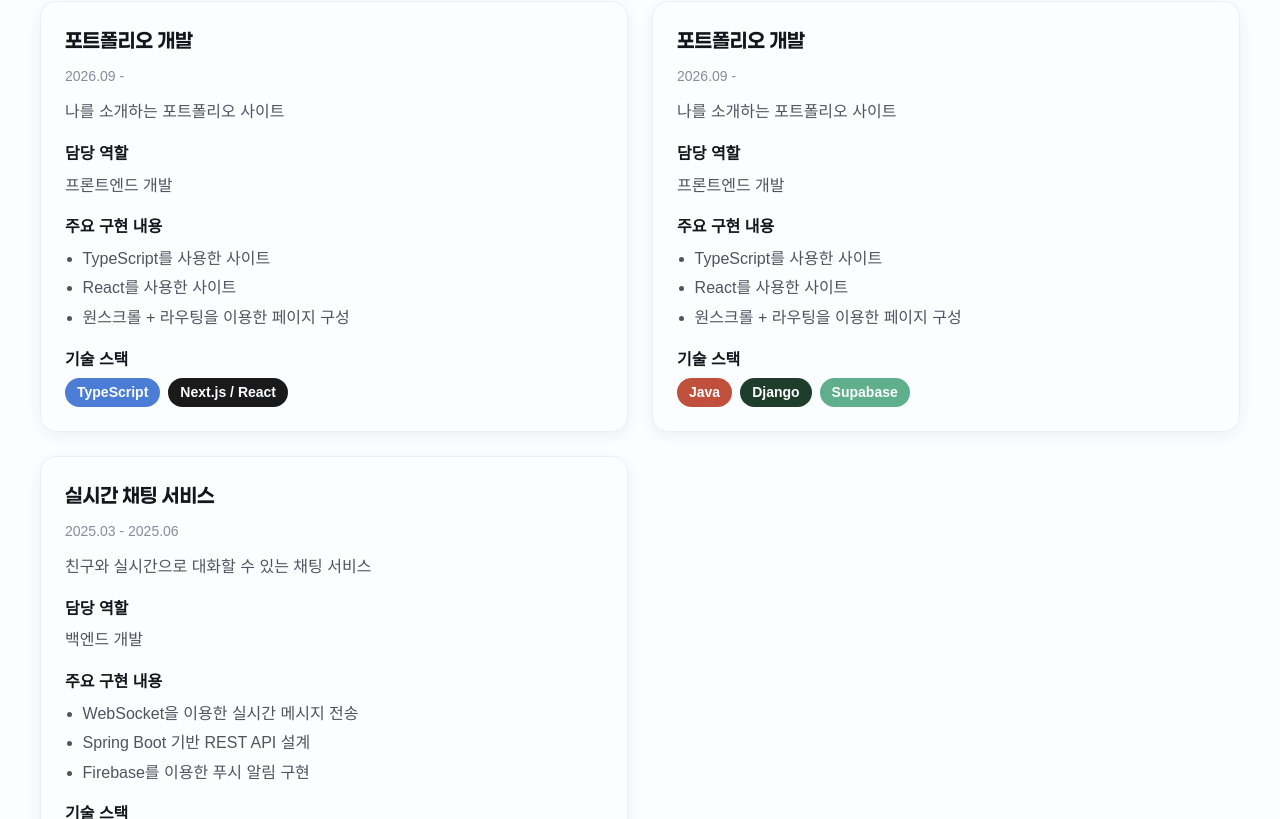
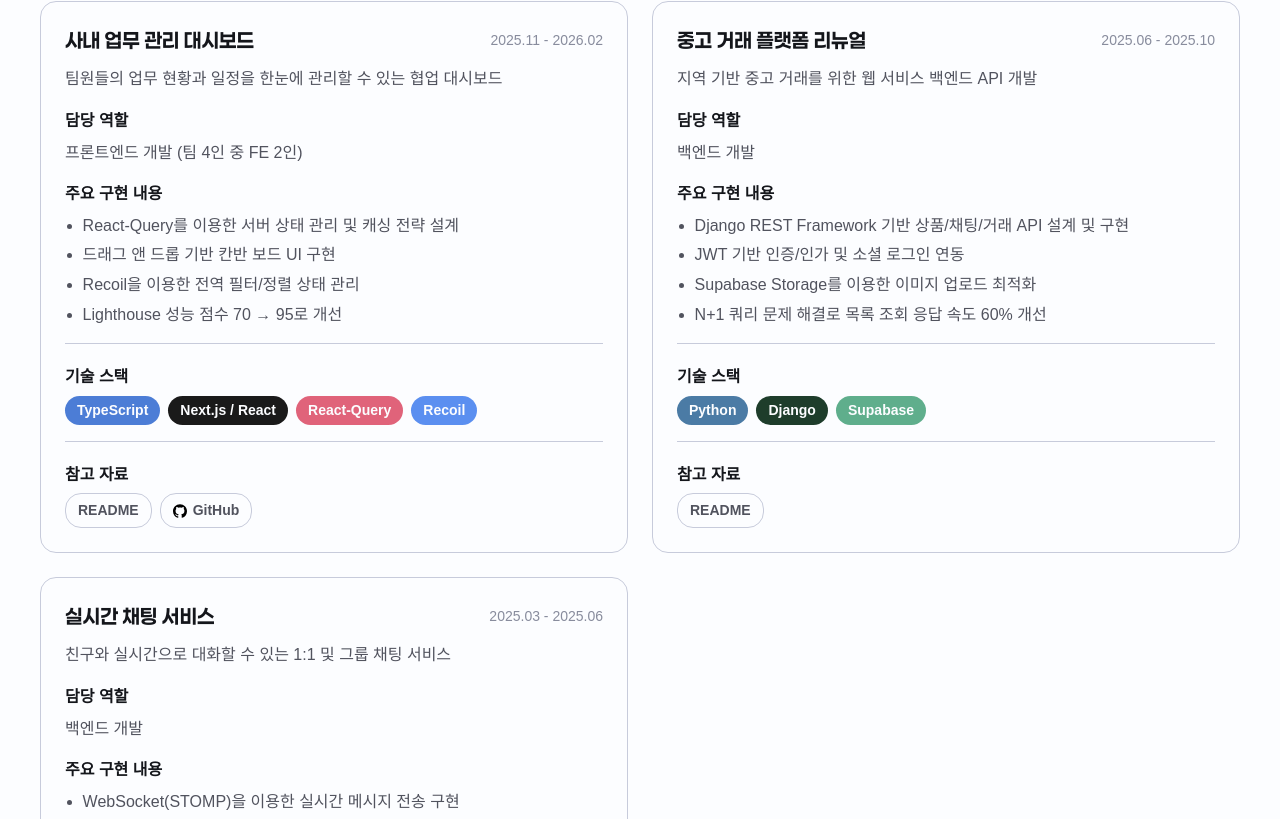
Before and after one commit to SeongmoAhn/Portfolio-Site, a React (Vite) app: page / in a window 1280 px wide. Shown: the part 1801-2620 px from the top of the page. Built offline with nearby package versions, Linux system fonts and the light colour scheme; a web font is replaced by a local one.

Commit message:
Projects css 디테일 & 참고자료 부분 추가

```diff
--- a/package.json
+++ b/package.json
@@ -12,7 +12,9 @@
   "dependencies": {
     "react": "^19.2.8",
     "react-dom": "^19.2.8",
-    "react-router-dom": "^7.18.3"
+    "react-markdown": "^10.1.0",
+    "react-router-dom": "^7.18.3",
+    "remark-gfm": "^4.0.1"
   },
   "devDependencies": {
     "@types/node": "^24.13.3",
--- /dev/null
+++ b/src/components/common/Modal/Modal.module.css
@@ -0,0 +1,55 @@
+.overlay {
+    position: fixed;
+    top: 0;
+    left: 0;
+    width: 100%;
+    height: 100%;
+    background: rgba(20, 22, 27, 0.5);
+    display: flex;
+    align-items: center;
+    justify-content: center;
+    padding: 24px;
+}
+
+.modal {
+    display: flex;
+    flex-direction: column;
+    width: 100%;
+    max-width: 960px;
+    max-height: 90vh;
+    background: var(--gray-0);
+    border-radius: var(--radius-lg);
+    box-shadow: 0 8px 32px rgba(20, 22, 27, 0.16);
+    overflow: hidden;
+}
+
+.header {
+    display: flex;
+    align-items: center;
+    justify-content: space-between;
+    padding: 16px 20px;
+    border-bottom: 1px solid var(--gray-300);
+}
+
+.title {
+    font: var(--font-h3);
+}
+
+.closeButton {
+    border: none;
+    background: none;
+    cursor: pointer;
+    font-size: 1.1rem;
+    line-height: 1;
+    color: var(--gray-500);
+    padding: 4px;
+}
+
+.closeButton:hover {
+    color: var(--gray-900);
+}
+
+.content {
+    padding: 20px;
+    overflow-y: auto;
+}
--- /dev/null
+++ b/src/components/common/Modal/Modal.tsx
@@ -0,0 +1,37 @@
+import {useEffect} from "react";
+import type {ReactNode} from "react";
+import styles from "./Modal.module.css";
+
+interface ModalProps {
+  title: string;
+  onClose: () => void;
+  children: ReactNode;
+}
+
+export default function Modal({title, onClose, children}: ModalProps) {
+  useEffect(() => {
+    const handleKeyDown = (e: KeyboardEvent) => {
+      if (e.key === "Escape") onClose();
+    };
+    document.addEventListener("keydown", handleKeyDown);
+    document.body.style.overflow = "hidden";
+    return () => {
+      document.removeEventListener("keydown", handleKeyDown);
+      document.body.style.overflow = "";
+    };
+  }, [onClose]);
+
+  return (
+    <div className={styles.overlay} onClick={onClose}>
+      <div className={styles.modal} onClick={(e) => e.stopPropagation()}>
+        <div className={styles.header}>
+          <h3 className={styles.title}>{title}</h3>
+          <button className={styles.closeButton} onClick={onClose} aria-label="닫기">
+            ✕
+          </button>
+        </div>
+        <div className={styles.content}>{children}</div>
+      </div>
+    </div>
+  );
+}
--- a/src/data/projects.ts
+++ b/src/data/projects.ts
@@ -3,25 +3,38 @@ import {allSkills} from "./skills";
 
 export const projectItems: Project[] = [
   {
-    name: "포트폴리오 개발",
-    period: "2026.09 -",
-    summary: "나를 소개하는 포트폴리오 사이트",
-    role: "프론트엔드 개발",
-    description: ["TypeScript를 사용한 사이트", "React를 사용한 사이트", "원스크롤 + 라우팅을 이용한 페이지 구성"],
+    name: "사내 업무 관리 대시보드",
+    period: "2025.11 - 2026.02",
+    summary: "팀원들의 업무 현황과 일정을 한눈에 관리할 수 있는 협업 대시보드",
+    role: "프론트엔드 개발 (팀 4인 중 FE 2인)",
+    description: [
+      "React-Query를 이용한 서버 상태 관리 및 캐싱 전략 설계",
+      "드래그 앤 드롭 기반 칸반 보드 UI 구현",
+      "Recoil을 이용한 전역 필터/정렬 상태 관리",
+      "Lighthouse 성능 점수 70 → 95로 개선",
+    ],
     techStack: [
       allSkills.find((s) => s.name === "TypeScript")!,
       allSkills.find((s) => s.name === "Next.js / React")!,
+      allSkills.find((s) => s.name === "React-Query")!,
+      allSkills.find((s) => s.name === "Recoil")!,
     ],
     readmePath: "/readmes/test.md",
+    githubUrl: "https://github.com/SeongmoAhn",
   },
   {
-    name: "포트폴리오 개발",
-    period: "2026.09 -",
-    summary: "나를 소개하는 포트폴리오 사이트",
-    role: "프론트엔드 개발",
-    description: ["TypeScript를 사용한 사이트", "React를 사용한 사이트", "원스크롤 + 라우팅을 이용한 페이지 구성"],
+    name: "중고 거래 플랫폼 리뉴얼",
+    period: "2025.06 - 2025.10",
+    summary: "지역 기반 중고 거래를 위한 웹 서비스 백엔드 API 개발",
+    role: "백엔드 개발",
+    description: [
+      "Django REST Framework 기반 상품/채팅/거래 API 설계 및 구현",
+      "JWT 기반 인증/인가 및 소셜 로그인 연동",
+      "Supabase Storage를 이용한 이미지 업로드 최적화",
+      "N+1 쿼리 문제 해결로 목록 조회 응답 속도 60% 개선",
+    ],
     techStack: [
-      allSkills.find((s) => s.name === "Java")!,
+      allSkills.find((s) => s.name === "Python")!,
       allSkills.find((s) => s.name === "Django")!,
       allSkills.find((s) => s.name === "Supabase")!,
     ],
@@ -30,14 +43,20 @@ export const projectItems: Project[] = [
   {
     name: "실시간 채팅 서비스",
     period: "2025.03 - 2025.06",
-    summary: "친구와 실시간으로 대화할 수 있는 채팅 서비스",
+    summary: "친구와 실시간으로 대화할 수 있는 1:1 및 그룹 채팅 서비스",
     role: "백엔드 개발",
-    description: ["WebSocket을 이용한 실시간 메시지 전송", "Spring Boot 기반 REST API 설계", "Firebase를 이용한 푸시 알림 구현"],
+    description: [
+      "WebSocket(STOMP)을 이용한 실시간 메시지 전송 구현",
+      "Spring Boot 기반 REST API 설계 및 Swagger 문서화",
+      "Firebase Cloud Messaging을 이용한 푸시 알림 구현",
+      "동시 접속 1,000명 기준 부하 테스트 및 서버 튜닝",
+    ],
     techStack: [
       allSkills.find((s) => s.name === "Kotlin")!,
       allSkills.find((s) => s.name === "Spring (Boot)")!,
       allSkills.find((s) => s.name === "Firebase")!,
     ],
     readmePath: "/readmes/test.md",
+    githubUrl: "https://github.com/SeongmoAhn",
   },
 ];
--- a/src/pages/Home/sections/Projects/Projects.module.css
+++ b/src/pages/Home/sections/Projects/Projects.module.css
@@ -18,9 +18,25 @@
     gap: 12px;
     padding: 24px;
     border-radius: var(--radius-lg);
-    border: 1px solid var(--gray-100);
+    border: 1px solid var(--gray-300);
     background: var(--gray-0);
+    transition: border-color 0.15s ease, background-color 0.15s ease;
+}
+
+.card:hover {
+    border-color: var(--blue-700);
     box-shadow: 0 4px 16px rgba(20, 22, 27, 0.06);
+    background: var(--blue-50);
+}
+
+.card:hover .divider {
+    border-top-color: var(--blue-700);
+}
+
+.top {
+    display: flex;
+    align-items: center;
+    justify-content: space-between;
 }
 
 .name {
@@ -84,6 +100,51 @@
     font-weight: 600;
 }
 
+.divider {
+    border: none;
+    border-top: 1px solid var(--gray-300);
+    margin: 4px 0;
+    transition: border-color 0.15s ease;
+}
+
+.references {
+    display: flex;
+    gap: 8px;
+}
+
+.refButton {
+    display: inline-flex;
+    align-items: center;
+    gap: 6px;
+    border: 1px solid var(--gray-300);
+    border-radius: var(--radius-lg);
+    background: var(--gray-0);
+    padding: 6px 12px;
+    font: var(--font-small);
+    font-weight: 600;
+    color: var(--gray-700);
+    cursor: pointer;
+    text-decoration: none;
+    transition: border-color 0.15s ease, color 0.15s ease;
+}
+
+.refButton:hover {
+    border-color: var(--blue-700);
+    color: var(--blue-700);
+}
+
+.refIcon {
+    width: 14px;
+    height: 14px;
+}
+
+.previewImage {
+    width: 100%;
+    border-radius: var(--radius-lg);
+    border: 1px solid var(--gray-300);
+    object-fit: cover;
+}
+
 @media (max-width: 720px) {
     .grid {
         grid-template-columns: 1fr;
--- a/src/pages/Home/sections/Projects/Projects.tsx
+++ b/src/pages/Home/sections/Projects/Projects.tsx
@@ -1,16 +1,27 @@
+import {useState} from "react";
 import styles from "./Projects.module.css";
 import {projectItems} from "../../../../data/projects.ts";
+import type {Project} from "../../../../types";
+import ReadmeModal from "./ReadmeModal";
+import githubIcon from "../../../../assets/icons/github.svg";
 
 export default function Projects() {
+  const [readmeProject, setReadmeProject] = useState<Project | null>(null);
+
   return (
+    // 프로젝트 섹션
     <section id="projects" className={`${styles.section} section container`}>
       <h2 className={styles.title}>PROJECTS</h2>
 
       <div className={styles.grid}>
+        {/*projectItems에서 프로젝트 정보를 하나씩 읽어서 map()*/}
         {projectItems.map((project, index) => (
           <div key={`${project.name}-${index}`} className={styles.card}>
-            <h3 className={styles.name}>{project.name}</h3>
-            <span className={styles.period}>{project.period}</span>
+            {/*프로젝트 소개 부분*/}
+            <div className={styles.top}>
+              <h3 className={styles.name}>{project.name}</h3>
+              <span className={styles.period}>{project.period}</span>
+            </div>
             <p className={styles.summary}>{project.summary}</p>
 
             <div className={styles.field}>
@@ -27,6 +38,9 @@ export default function Projects() {
               </ul>
             </div>
 
+            <hr className={styles.divider}/>
+
+            {/*기술 스택 부분*/}
             <div className={styles.field}>
               <span className={styles.label}>기술 스택</span>
               <ul className={styles.techStack}>
@@ -42,9 +56,48 @@ export default function Projects() {
                 ))}
               </ul>
             </div>
+
+            <hr className={styles.divider}/>
+
+            {/*READ, Git, Image 등 참고자료 부분*/}
+            <div className={styles.field}>
+              <span className={styles.label}>참고 자료</span>
+              <div className={styles.references}>
+                <button
+                  type="button"
+                  className={styles.refButton}
+                  onClick={() => setReadmeProject(project)}
+                >
+                  README
+                </button>
+                {project.githubUrl && (
+                  <a
+                    href={project.githubUrl}
+                    target="_blank"
+                    rel="noreferrer"
+                    className={styles.refButton}
+                  >
+                    <img src={githubIcon} alt="" className={styles.refIcon}/>
+                    GitHub
+                  </a>
+                )}
+              </div>
+              {project.imageUrl && (
+                <img
+                  src={project.imageUrl}
+                  alt={`${project.name} 스크린샷`}
+                  className={styles.previewImage}
+                />
+              )}
+            </div>
+
           </div>
         ))}
       </div>
+
+      {readmeProject && (
+        <ReadmeModal project={readmeProject} onClose={() => setReadmeProject(null)}/>
+      )}
     </section>
   );
 }
--- /dev/null
+++ b/src/pages/Home/sections/Projects/ReadmeModal.tsx
@@ -0,0 +1,52 @@
+import {useEffect, useState} from "react";
+import ReactMarkdown from "react-markdown";
+import remarkGfm from "remark-gfm";
+import Modal from "../../../../components/common/Modal/Modal";
+import type {Project} from "../../../../types";
+import styles from "./ReadmeModal.module.css";
+
+interface ReadmeModalProps {
+  project: Project;
+  onClose: () => void;
+}
+
+export default function ReadmeModal({project, onClose}: ReadmeModalProps) {
+  const [content, setContent] = useState("");
+  const [status, setStatus] = useState<"loading" | "done" | "error">("loading");
+
+  useEffect(() => {
+    let cancelled = false;
+    setStatus("loading");
+
+    fetch(project.readmePath)
+      .then((res) => {
+        if (!res.ok) throw new Error("README를 불러오지 못했습니다.");
+        return res.text();
+      })
+      .then((text) => {
+        if (cancelled) return;
+        setContent(text);
+        setStatus("done");
+      })
+      .catch(() => {
+        if (cancelled) return;
+        setStatus("error");
+      });
+
+    return () => {
+      cancelled = true;
+    };
+  }, [project.readmePath]);
+
+  return (
+    <Modal title={project.name} onClose={onClose}>
+      {status === "loading" && <p className={styles.message}>불러오는 중...</p>}
+      {status === "error" && <p className={styles.message}>README를 불러오지 못했습니다.</p>}
+      {status === "done" && (
+        <div className={styles.markdown}>
+          <ReactMarkdown remarkPlugins={[remarkGfm]}>{content}</ReactMarkdown>
+        </div>
+      )}
+    </Modal>
+  );
+}
--- a/src/types/index.ts
+++ b/src/types/index.ts
@@ -38,4 +38,6 @@ export interface Project {
   description: string[];
   techStack: SkillTag[];
   readmePath: string;
+  githubUrl?: string;
+  imageUrl?: string;
 }
```
Also changed, not shown: src/pages/Home/sections/Projects/ReadmeModal.module.css (added, +69 -0 lines), 1 other file (tests, documents, lock files or other folders).
